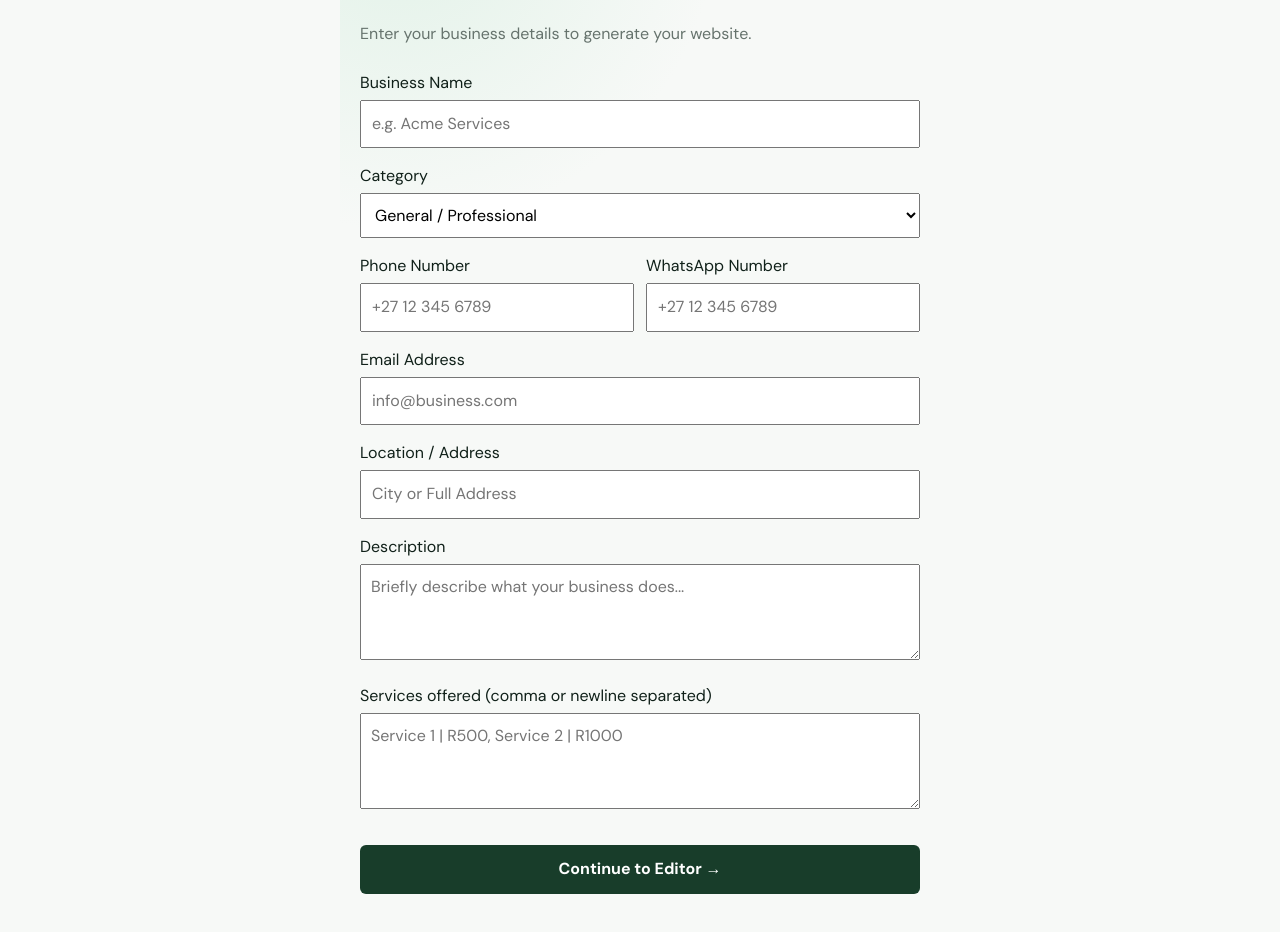
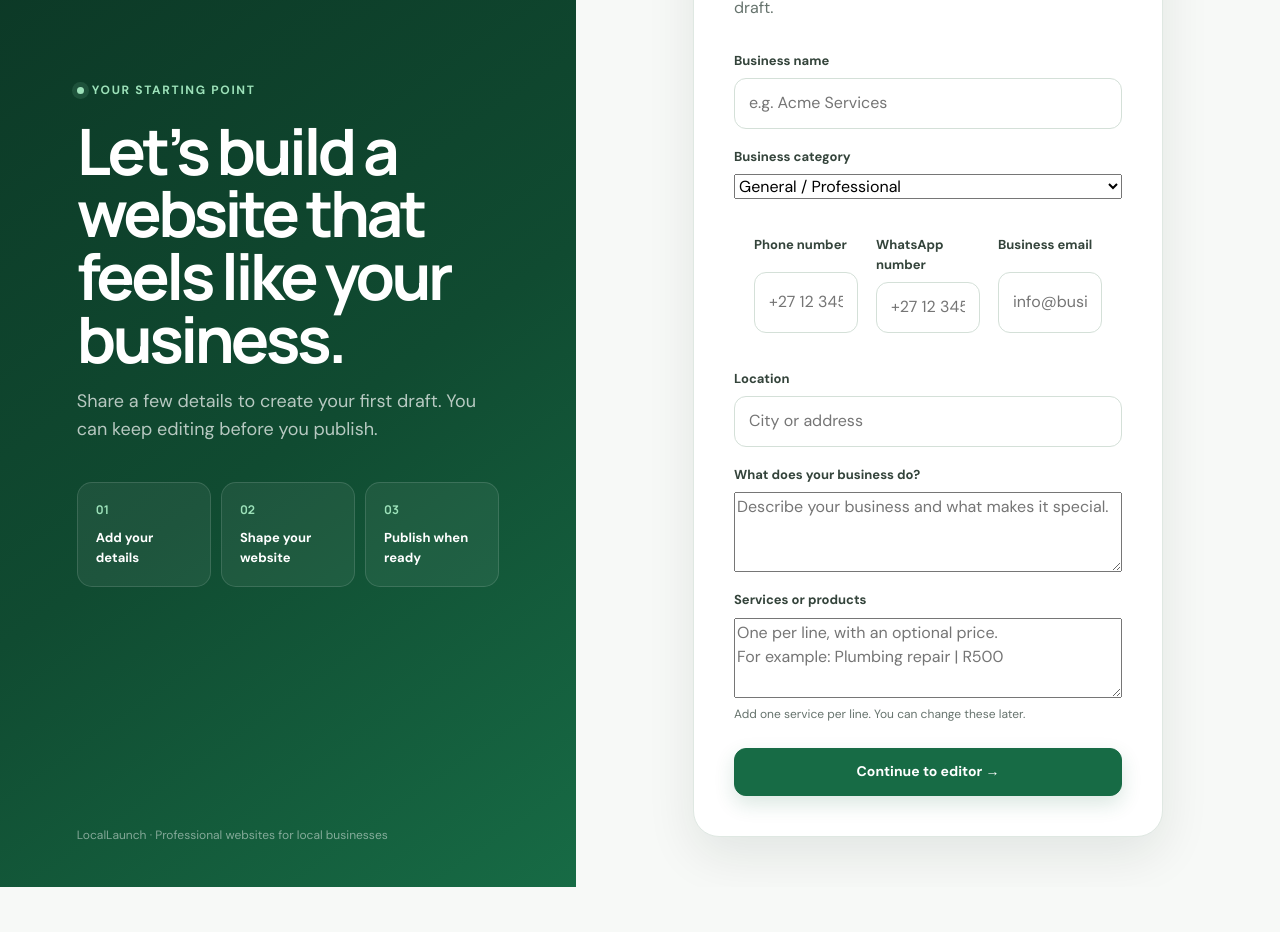
Before and after one commit to erasmusj468/Local-Launch, a Next.js app: page /onboarding in a window 1280 px wide. Shown: the part 240-1172 px from the top of the page. After the commit the page ends 1127 px from the top, so only its background shows below. Built offline with nearby package versions, Linux system fonts and the light colour scheme.

Commit message:
Polish onboarding and report save errors

```diff
--- a/app/onboarding/page.tsx
+++ b/app/onboarding/page.tsx
@@ -1,12 +1,21 @@
 "use client";
 
-import { useState } from "react";
+import { ChangeEvent, FormEvent, useState } from "react";
 import { useRouter } from "next/navigation";
+import Brand from "@/components/Brand";
 
-export default function Onboarding() {
-  const router = useRouter();
-  const [loading, setLoading] = useState(false);
-  const [values, setValues] = useState({
+type BusinessValues = {
+  name: string;
+  category: string;
+  phone: string;
+  whatsapp: string;
+  email: string;
+  location: string;
+  description: string;
+  services: string;
+};
+
+const initialValues: BusinessValues = {
   name: "",
   category: "General",
   phone: "",
@@ -15,79 +24,89 @@ export default function Onboarding() {
   location: "",
   description: "",
   services: "",
-  });
-
-  const handleChange = (e: React.ChangeEvent<HTMLInputElement | HTMLTextAreaElement | HTMLSelectElement>) => {
-    setValues({ ...values, [e.target.name]: e.target.value });
 };
 
-  const handleNext = async (e: React.FormEvent) => {
-    e.preventDefault();
+export default function Onboarding() {
+  const router = useRouter();
+  const [loading, setLoading] = useState(false);
+  const [error, setError] = useState("");
+  const [values, setValues] = useState(initialValues);
+
+  const handleChange = (event: ChangeEvent<HTMLInputElement | HTMLTextAreaElement | HTMLSelectElement>) => {
+    setValues((current) => ({ ...current, [event.target.name]: event.target.value }));
+  };
+
+  const handleSubmit = async (event: FormEvent<HTMLFormElement>) => {
+    event.preventDefault();
     setLoading(true);
+    setError("");
 
-    const slug =
-      String(values.name || "business")
+    const slug = values.name
       .toLowerCase()
+      .trim()
       .replace(/[^a-z0-9]+/g, "-")
       .replace(/^-|-$/g, "") || "business";
-
-    const business = { ...values, slug };
 
     try {
       const response = await fetch("/api/businesses", {
         method: "POST",
         headers: { "Content-Type": "application/json" },
-        body: JSON.stringify({
-          ...business,
-          services: String(values.services || ""),
-        }),
+        body: JSON.stringify({ ...values, slug }),
       });
+      const data = await response.json();
 
-      if (response.ok) {
-        const data = await response.json();
+      if (!response.ok) {
+        setError(data.error || "We couldn’t save your business. Please try again.");
+        return;
+      }
+
       const saved = {
-          ...business,
+        ...values,
         dbId: data.business?.id,
-          slug: data.business?.websites?.[0]?.slug || business.slug,
+        slug: data.business?.websites?.[0]?.slug || slug,
       };
       localStorage.setItem("ll_business", JSON.stringify(saved));
-      } else {
-        localStorage.setItem("ll_business", JSON.stringify(business));
-      }
+      router.push(`/editor?slug=${encodeURIComponent(saved.slug)}`);
     } catch {
-      localStorage.setItem("ll_business", JSON.stringify(business));
+      setError("We couldn’t reach LocalLaunch. Check your connection and try again.");
     } finally {
       setLoading(false);
-      setTimeout(() => router.push("/editor"), 300);
     }
   };
 
   return (
-    <main className="authPage" style={{ maxWidth: 600, margin: "40px auto", padding: 20 }}>
-      <h1>Set up your business</h1>
-      <p className="muted">Enter your business details to generate your website.</p>
+    <main className="authPage authSplit">
+      <section className="authVisual">
+        <Brand />
+        <div className="authVisualCopy">
+          <span className="eyebrow">Your starting point</span>
+          <h1>Let’s build a website that feels like your business.</h1>
+          <p>Share a few details to create your first draft. You can keep editing before you publish.</p>
+          <div className="authMiniGrid">
+            <div><strong>01</strong><span>Add your details</span></div>
+            <div><strong>02</strong><span>Shape your website</span></div>
+            <div><strong>03</strong><span>Publish when ready</span></div>
+          </div>
+        </div>
+        <div className="authVisualFooter">LocalLaunch · Professional websites for local businesses</div>
+      </section>
 
-      <form onSubmit={handleNext} style={{ display: "flex", flexDirection: "column", gap: 16, marginTop: 24 }}>
-        <div>
-          <label>Business Name</label>
-          <input
-            name="name"
-            required
-            value={values.name}
-            onChange={handleChange}
-            placeholder="e.g. Acme Services"
-            style={{ width: "100%", padding: 10, marginTop: 4 }}
-          />
+      <section className="authFormWrap">
+        <div className="authCard">
+          <div className="authMobileBrand"><Brand /></div>
+          <span className="eyebrow">Business profile</span>
+          <h2>Tell us about your business</h2>
+          <p className="muted">We’ll use these details to create your first website draft.</p>
+
+          <form onSubmit={handleSubmit} className="authForm" aria-busy={loading}>
+            <div className="field">
+              <label htmlFor="business-name">Business name</label>
+              <input id="business-name" name="name" value={values.name} onChange={handleChange} placeholder="e.g. Acme Services" required />
             </div>
 
-        <div>
-          <label>Category</label>
-          <select
-            name="category"
-            value={values.category}
-            onChange={handleChange}
-            style={{ width: "100%", padding: 10, marginTop: 4 }}
-          >
+            <div className="field">
+              <label htmlFor="business-category">Business category</label>
+              <select id="business-category" name="category" value={values.category} onChange={handleChange}>
                 <option value="General">General / Professional</option>
                 <option value="Restaurant">Restaurant / Food / Cafe</option>
                 <option value="Automotive">Automotive / Mechanic</option>
@@ -97,93 +116,44 @@ export default function Onboarding() {
               </select>
             </div>
 
-        <div style={{ display: "grid", gridTemplateColumns: "1fr 1fr", gap: 12 }}>
-          <div>
-            <label>Phone Number</label>
-            <input
-              name="phone"
-              value={values.phone}
-              onChange={handleChange}
-              placeholder="+27 12 345 6789"
-              style={{ width: "100%", padding: 10, marginTop: 4 }}
-            />
+            <div className="grid3">
+              <div className="field">
+                <label htmlFor="business-phone">Phone number</label>
+                <input id="business-phone" name="phone" type="tel" autoComplete="tel" value={values.phone} onChange={handleChange} placeholder="+27 12 345 6789" />
               </div>
-          <div>
-            <label>WhatsApp Number</label>
-            <input
-              name="whatsapp"
-              value={values.whatsapp}
-              onChange={handleChange}
-              placeholder="+27 12 345 6789"
-              style={{ width: "100%", padding: 10, marginTop: 4 }}
-            />
+              <div className="field">
+                <label htmlFor="business-whatsapp">WhatsApp number</label>
+                <input id="business-whatsapp" name="whatsapp" type="tel" value={values.whatsapp} onChange={handleChange} placeholder="+27 12 345 6789" />
+              </div>
+              <div className="field">
+                <label htmlFor="business-email">Business email</label>
+                <input id="business-email" name="email" type="email" autoComplete="email" value={values.email} onChange={handleChange} placeholder="info@business.com" />
               </div>
             </div>
 
-        <div>
-          <label>Email Address</label>
-          <input
-            name="email"
-            type="email"
-            value={values.email}
-            onChange={handleChange}
-            placeholder="info@business.com"
-            style={{ width: "100%", padding: 10, marginTop: 4 }}
-          />
+            <div className="field">
+              <label htmlFor="business-location">Location</label>
+              <input id="business-location" name="location" autoComplete="street-address" value={values.location} onChange={handleChange} placeholder="City or address" />
             </div>
 
-        <div>
-          <label>Location / Address</label>
-          <input
-            name="location"
-            value={values.location}
-            onChange={handleChange}
-            placeholder="City or Full Address"
-            style={{ width: "100%", padding: 10, marginTop: 4 }}
-          />
+            <div className="field">
+              <label htmlFor="business-description">What does your business do?</label>
+              <textarea id="business-description" name="description" rows={3} value={values.description} onChange={handleChange} placeholder="Describe your business and what makes it special." />
             </div>
 
-        <div>
-          <label>Description</label>
-          <textarea
-            name="description"
-            rows={3}
-            value={values.description}
-            onChange={handleChange}
-            placeholder="Briefly describe what your business does..."
-            style={{ width: "100%", padding: 10, marginTop: 4 }}
-          />
+            <div className="field">
+              <label htmlFor="business-services">Services or products</label>
+              <textarea id="business-services" name="services" rows={3} value={values.services} onChange={handleChange} placeholder={"One per line, with an optional price.\nFor example: Plumbing repair | R500"} />
+              <span className="muted" style={{ fontSize: 12 }}>Add one service per line. You can change these later.</span>
             </div>
 
-        <div>
-          <label>Services offered (comma or newline separated)</label>
-          <textarea
-            name="services"
-            rows={3}
-            value={values.services}
-            onChange={handleChange}
-            placeholder="Service 1 | R500, Service 2 | R1000"
-            style={{ width: "100%", padding: 10, marginTop: 4 }}
-          />
-        </div>
-
-        <button
-          type="submit"
-          disabled={loading}
-          style={{
-            padding: "12px 24px",
-            background: "#183d2a",
-            color: "#fff",
-            border: "none",
-            borderRadius: 6,
-            cursor: "pointer",
-            fontWeight: "bold",
-            marginTop: 12,
-          }}
-        >
-          {loading ? "Saving..." : "Continue to Editor →"}
+            {error && <div className="authError" role="alert">{error}</div>}
+            <button className="button authSubmit" type="submit" disabled={loading}>
+              {loading ? "Saving your business…" : "Continue to editor →"}
             </button>
           </form>
+        </div>
+      </section>
     </main>
   );
 }
```
Lines whose indentation alone changed are shown as unchanged.
